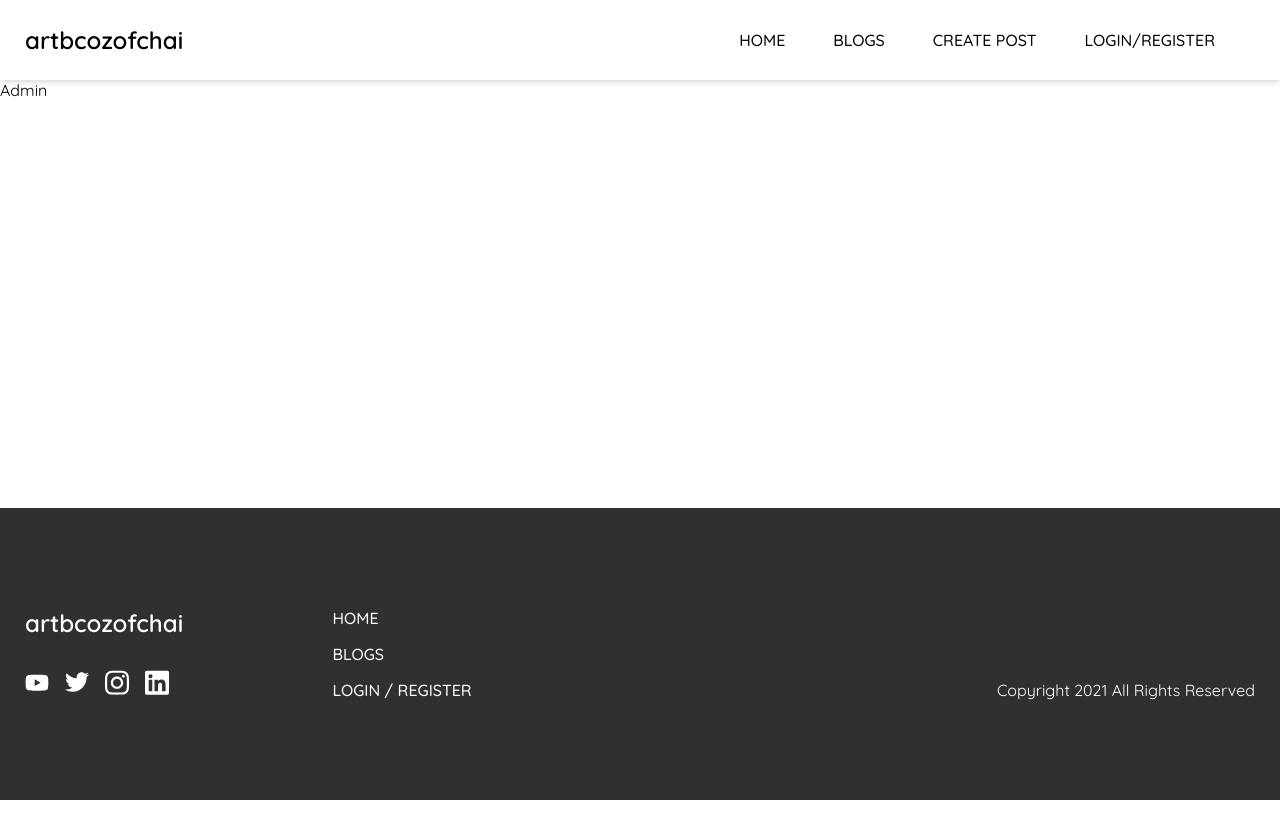
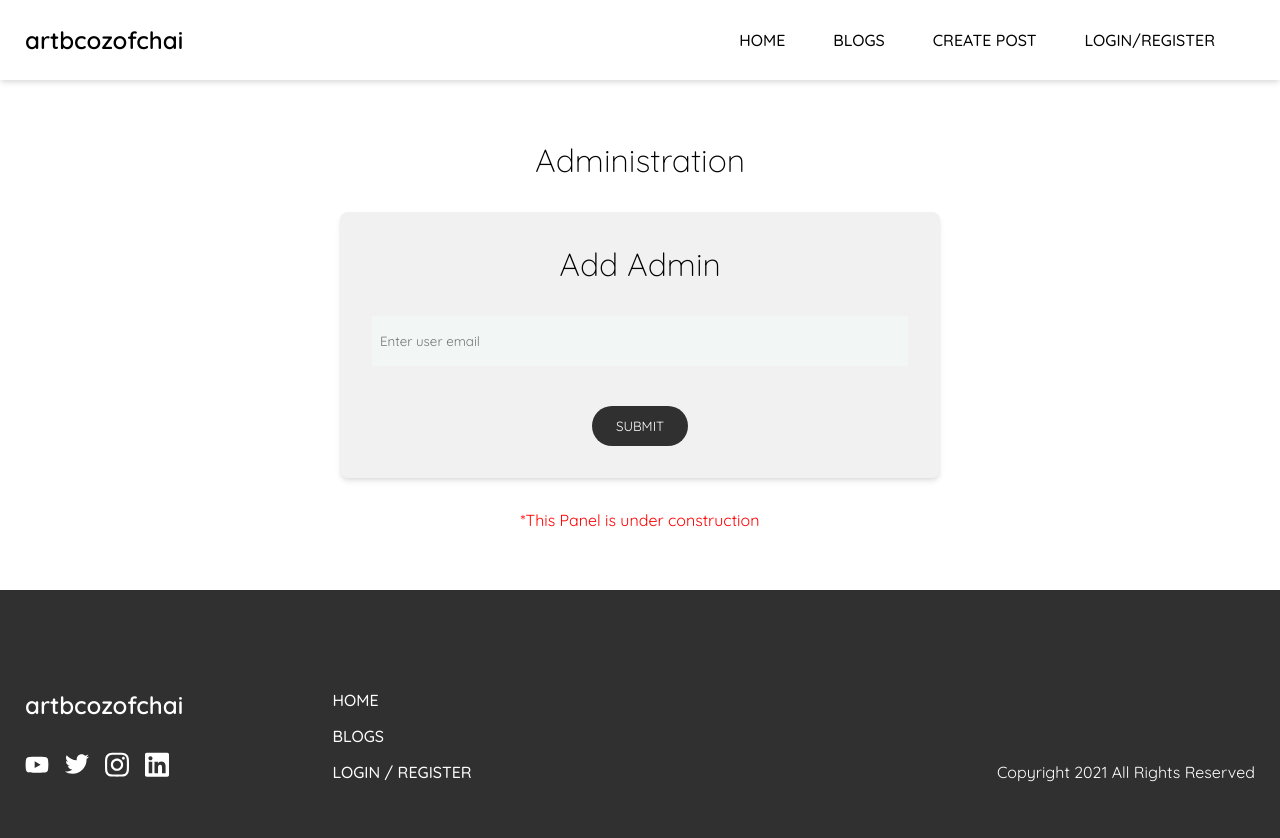
Before and after one commit to karansonawane/artbcozofchai_web, a Vue app: page /admin in a window 1280 px wide. Shown: the top 838 px of the page. Before the commit the page ends 800 px from the top, so only its background shows below. Built offline with nearby package versions, Linux system fonts and the light colour scheme; no server answers; what vue2-editor would draw is missing.

Commit message:
Update Admin.vue

```diff
--- a/src/views/Admin.vue
+++ b/src/views/Admin.vue
@@ -1,10 +1,97 @@
 <template>
-  <div>Admin</div>
+  <div class="admin">
+    <div class="container">
+      <h2>Administration</h2>
+      <div class="admin-info">
+        <h2>Add Admin</h2>
+        <div class="input">
+          <input
+            placeholder="Enter user email"
+            type="text"
+            id="addAdmins"
+            v-model="adminEmail"
+          />
+        </div>
+        <span>{{ this.functionMsg }}</span>
+        <button class="button">Submit</button>
+      </div>
+      <p>*This Panel is under construction</p>
+    </div>
+  </div>
 </template>
 
 <script>
-export default {};
+export default {
+  name: "Admin",
+  data() {
+    return {
+      adminEmail: "",
+      functionMsg: null,
+    };
+  },
+};
 </script>
 
 <style lang="scss" scoped>
+.admin {
+  .container {
+    max-width: 1000px;
+    padding: 60px 25px;
+
+    p {
+      text-align: center;
+      color: red;
+    }
+
+    h2 {
+      text-align: center;
+      margin-bottom: 16px;
+      font-weight: 300;
+      font-size: 32px;
+    }
+
+    .admin-info {
+      border-radius: 8px;
+      box-shadow: 0 4px 6px -1px rgba(0, 0, 0, 0.1),
+        0 2px 4px -1px rgba(0, 0, 0, 0.06);
+      padding: 32px;
+      background-color: #f1f1f1;
+      display: flex;
+      flex-direction: column;
+      max-width: 600px;
+      margin: 32px auto;
+
+      span {
+        font-size: 14px;
+      }
+
+      .input {
+        margin: 16px 0;
+
+        label {
+          font-size: 14px;
+          display: block;
+          padding-bottom: 6px;
+        }
+        input {
+          width: 100%;
+          border: none;
+          background-color: #f2f7f6;
+          padding: 8px;
+          height: 50px;
+          @media (min-width: 900px) {
+          }
+
+          &:focus {
+            outline: none;
+          }
+        }
+      }
+
+      button {
+        align-self: center;
+      }
+    }
+  }
+}
 </style>
```
